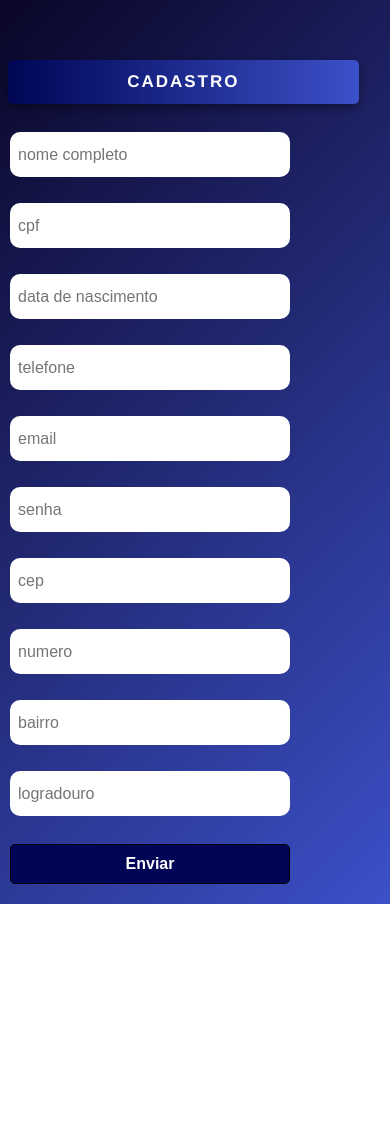
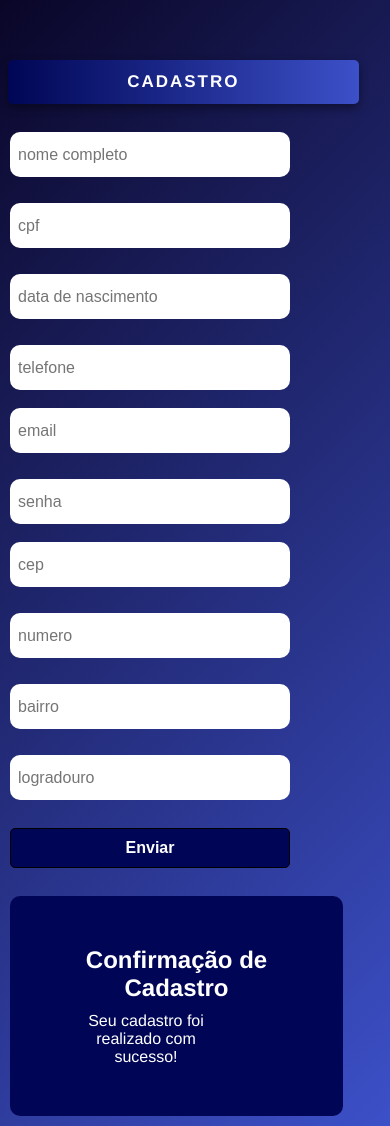
Before and after one commit to NatanSantana/odontostar-frontend, a Vue app: page /cadastro in a window 390 px wide. Before the commit the page ends 904 px from the top, so only its background shows below. Built offline with nearby package versions, Linux system fonts and the light colour scheme.

Commit message:
correções do cadastro em relação ao aviso de null

```diff
--- a/src/components/CadastroUser.vue
+++ b/src/components/CadastroUser.vue
@@ -8,30 +8,31 @@
 
 
         <label for="CPF"></label>
-        <input v-model="cpf" type="text" id="CPF" name="cpf" placeholder="cpf">
-        <span style="color: red; font-size: 12px; margin-right: 55px;" v-if="cpf && isNaN(cpf)">O CPF deve conter apenas números.</span>
+        <input v-model="cpf" type="text" id="CPF" placeholder="cpf">
+        <span class="spanErro" v-if="cpf && isNaN(cpf)">O CPF deve conter apenas números.</span>
+
 
         <label for="DATA DE NASCIMENTO"></label>
         <input v-model="dataNascimento" type="text" id="DATA DE NASCIMENTO" name="data-de-nascimento" placeholder="data de nascimento">
 
         <label for="TELEFONE"></label>
-        <input v-model="telefone" type="text" id="TELEFONE" name="telefone" placeholder="telefone">
-        <span style="color: red; font-size: 12px; margin-right: 55px;" v-if="telefone && isNaN(telefone)">O telefone deve conter apenas números.</span>
+        <input v-model="telefone" type="text" id="TELEFONE" placeholder="telefone">
+        <span class="spanErro" v-if="telefone && isNaN(telefone)">O telefone deve conter apenas números.</span>
 
-        <label for="EMAIL"></label>
-        <input v-model="email" type="text" id="EMAIL" name="email" placeholder="email">
-        <span style="color: red; font-size: 12px; margin-right: 55px;" v-if="emailCorreto === false">O email deve ser válido.</span>
+
+        <input v-model="email" type="text" id="EMAIL" placeholder="email">
+        <span class="spanErro" v-if="emailCorreto === false">O email deve ser válido.</span>
 
 
         <label for="SENHA"></label>
         <input v-model="senha" type="text" id="SENHA" name="senha" placeholder="senha">
 
-        <label for="CEP (apenas números)"></label>
-        <input v-model="cep" type="text" id="CEP" name="cep" placeholder="cep">
-        <span style="color: red; font-size: 12px; margin-right: 55px;" v-if="cep && isNaN(cep)">O CEP deve conter apenas números.</span>
+        <input v-model="cep" type="text" id="CEP" placeholder="cep">
+        <span class="spanErro" v-if="cep && isNaN(cep)">O CEP deve conter apenas números.</span>
 
         <label for="NUMERO"></label>
         <input v-model="numero" type="text" id="NUMERO" name="numero" placeholder="numero">
+        <span class="spanErro" v-if="numero && isNaN(numero)">Não pode haver letras no número.</span>
 
         <label for="BAIRRO"></label>
         <input v-model="bairro" type="text" id="BAIRRO" name="bairro" placeholder="bairro">
@@ -87,7 +88,8 @@ body {
 
 .confirmacao {
   margin-left: 399px;
-  margin-top: -450px;
+  margin-top: -30%;
+  padding: 50px;
   width: 400px;
   font-size: 22px;
   color: white;
@@ -97,8 +99,8 @@ body {
 
 .confirmacao p {
   width: 250px;
-  margin-left: 75px;
-  margin-top: -25px;
+  margin-left: 8%;
+  margin-top: 10px
 }
 
 .fade-enter-active,
@@ -128,6 +130,13 @@ body {
   display: flex;
   flex-direction: column;
   padding: 20px;
+}
+
+.spanErro {
+  color: red;
+  margin-right: 85%;
+  font-size: 14px;
+  font-weight: bold;
 }
 
 .form button {
@@ -219,7 +228,12 @@ body {
     font-size: 16px;
     margin-left: 0;
   }
-
+  .spanErro {
+    color: red;
+    margin-right: 85%;
+    font-size: 14px;
+    width: 150px;
+  }
   #camposNull {
     font-size: 16px;
     margin-left: 0;
@@ -229,13 +243,14 @@ body {
   .confirmacao {
     margin-left: 0;
     margin-top: 20px;
-    width: 100%;
+    width: 90%;
     font-size: 16px;
   }
 
   .confirmacao p {
-    margin-left: 10px;
-    width: 100%;
+    width: 140px;
+    margin-left: 16px;
+
   }
 }
 </style>
@@ -251,7 +266,7 @@ export default {
   name: 'CadastroUser',
   data () {
     return {
-      criado: false,
+      criado: true,
       verificacao: false,
       emailCorreto: true,
       camposMessage: '',
```
